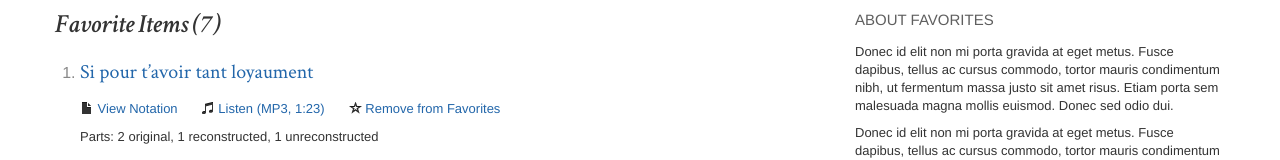
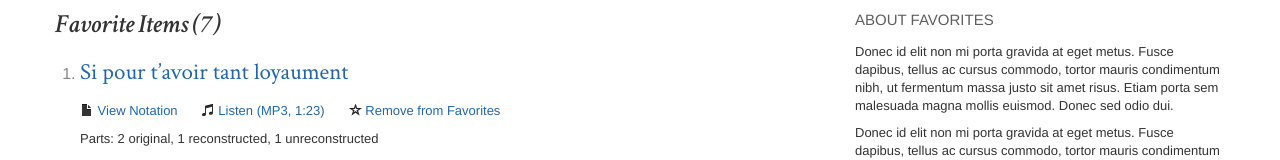
Before and after one commit to DuChemin/duchemin-mockup, a plain HTML site: page public/account.html in a window 1280 px wide. Shown: the part 347-507 px from the top of the page. Drawn offline with nearby package versions, Linux system fonts and the light colour scheme.

Commit message:
font size tweak

```diff
--- a/public/css/style.css
+++ b/public/css/style.css
@@ -100,6 +100,7 @@ a.accordion-toggle { background: #eee; color: #444; font-size: 16px; font-weight
 
 /* RESULTS */
 #main .nav-tabs li a { font-size: 15px; font-weight: bold; line-height: 23px; }
+.favorite h3, .result h3 { font-family: "crimson text", Georgia, serif;  font-size: 23px; text-transform: none; }
 
 /* ITEM DISPLAY */
 .commonplaces.span12 { display: none; margin-left: 0; }
@@ -109,7 +110,7 @@ a.accordion-toggle { background: #eee; color: #444; font-size: 16px; font-weight
 .line { display: inline-block; margin-bottom: 1.2em; width: 100%; }
 .measure { color: #7a7a7a; font-size: 14px; }
 .rhyme { color: #646464; font-size: 14px; }
-.line-text, .favorite h3, .result h3 { font-family: "crimson text", Georgia, serif;  font-size: 20px; text-transform: none; }
+.line-text { font-family: "crimson text", Georgia, serif;  font-size: 20px; text-transform: none; }
 .notation-dropdown { float: right; margin-top: -2px; }
 
 /* FOOTER */
```
